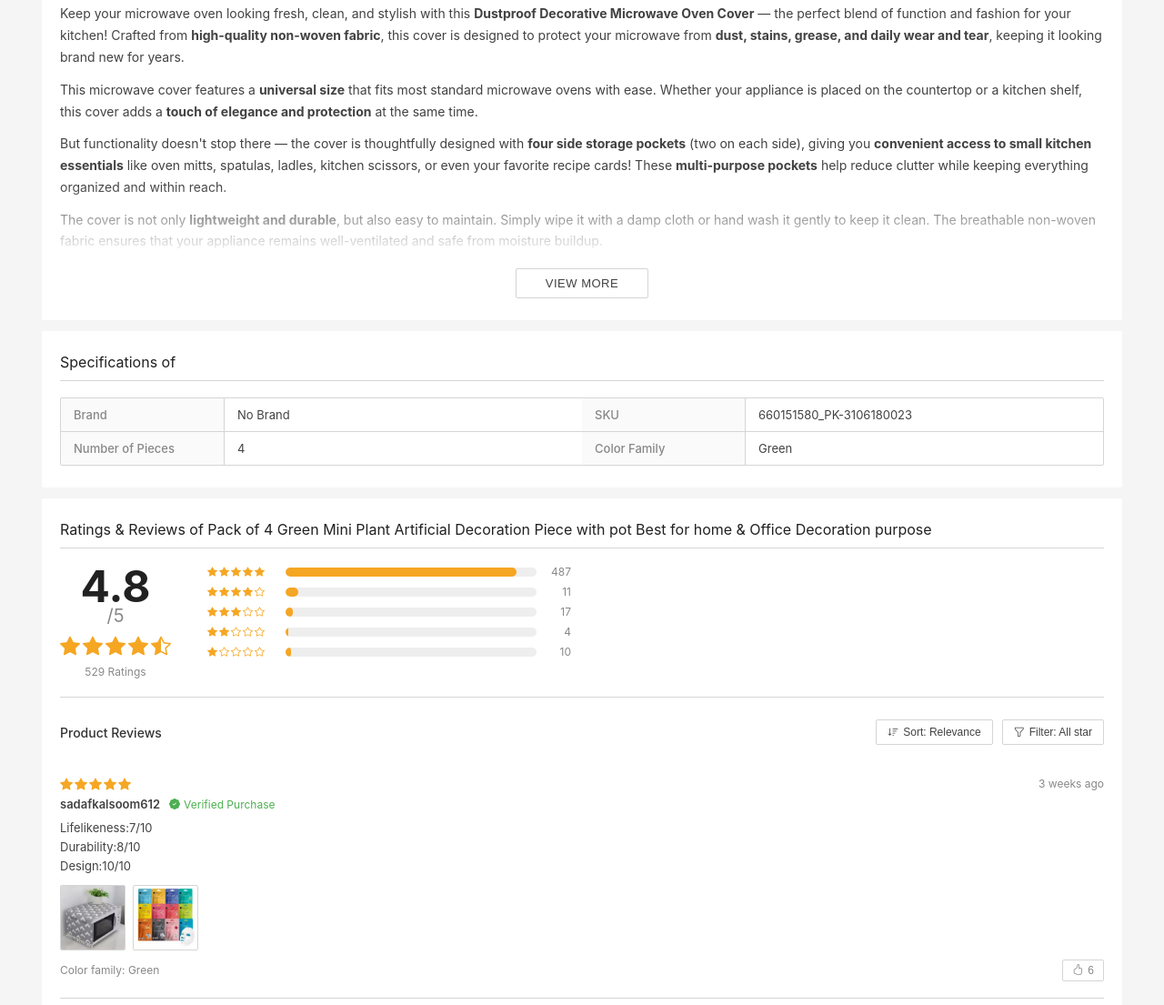
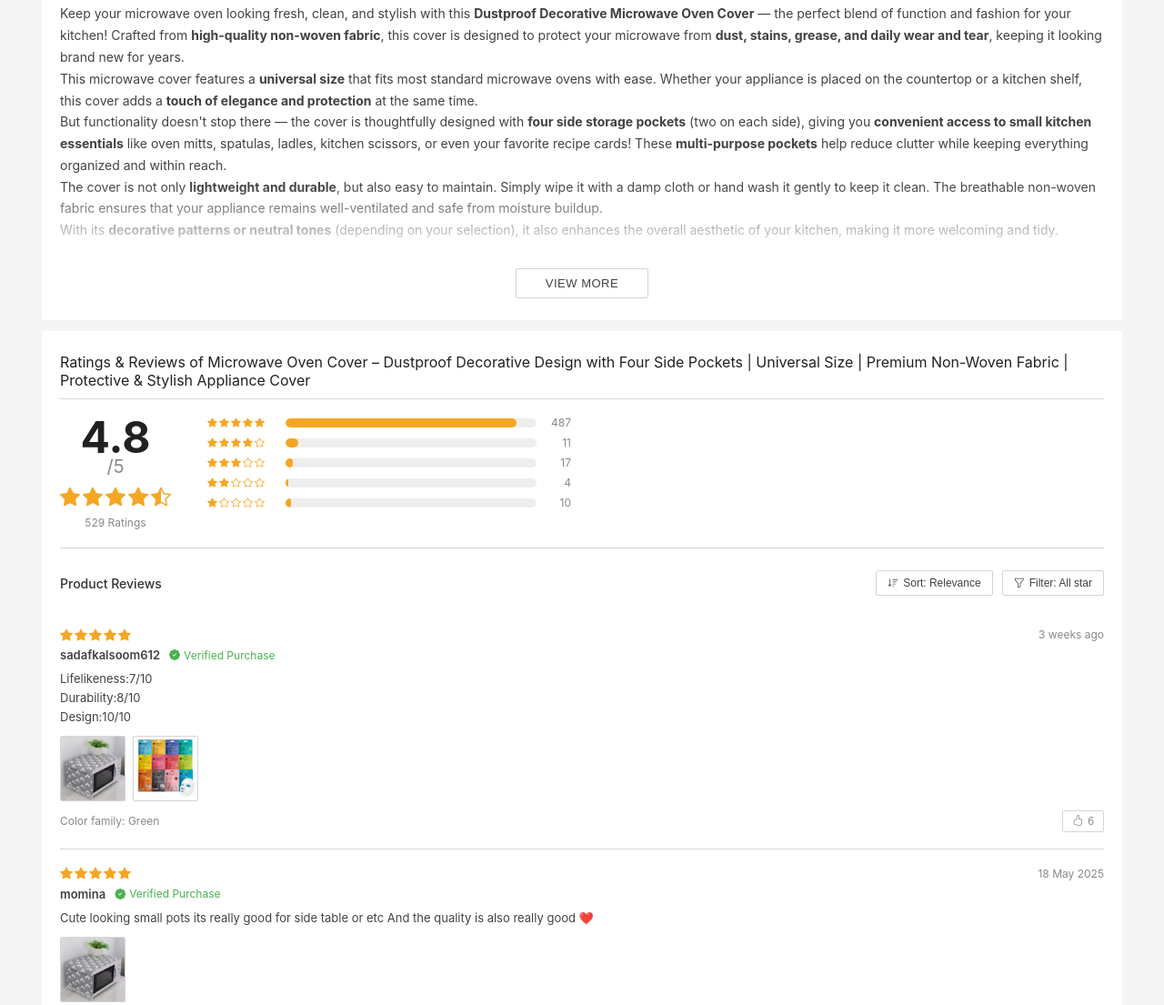
Before and after one commit to syed-hussnain-raza/Daraz-E-commerce, a plain HTML site: page product.html in a window 1280 px wide. Shown: the part 1282-2387 px from the top of the page at 91% size. Drawn offline with nearby package versions, Linux system fonts and the light colour scheme; a web font is replaced by a local one.

Commit message:
html page updated for changes

```diff
--- a/product.html
+++ b/product.html
@@ -326,7 +326,7 @@
             <!-- Return & Warranty -->
             <div class="pd-card">
               <div class="pd-card-header">
-                Return &amp; Warranty
+                Return & Warranty
                 <i class="bi bi-info-circle"></i>
               </div>
               <div class="pd-return-row">
@@ -403,7 +403,7 @@
                 ovens (measure before purchase for the best fit).
               </li>
               <li>
-                ✅ Dustproof &amp; Grease-Resistant: Shields your microwave from
+                ✅ Dustproof & Grease-Resistant: Shields your microwave from
                 kitchen grime, dust, and oil splatters.
               </li>
               <li>
@@ -419,8 +419,8 @@
                 when needed.
               </li>
               <li>
-                ✅ Lightweight &amp; Foldable: Easy to put on, remove, or store
-                when not in use.
+                ✅ Lightweight & Foldable: Easy to put on, remove, or store when
+                not in use.
               </li>
               <li>
                 ✅ Multipurpose Use: Can also be used to cover other small
@@ -439,17 +439,15 @@
                   Crafted from <strong>high-quality non-woven fabric</strong>,
                   this cover is designed to protect your microwave from
                   <strong>dust, stains, grease, and daily wear and tear</strong
-                  >, keeping it looking brand new for years.
-                </p>
-                <p>
+                  >, keeping it looking brand new for years. <br />
+
                   This microwave cover features a
                   <strong>universal size</strong> that fits most standard
                   microwave ovens with ease. Whether your appliance is placed on
                   the countertop or a kitchen shelf, this cover adds a
                   <strong>touch of elegance and protection</strong> at the same
-                  time.
-                </p>
-                <p>
+                  time. <br />
+
                   But functionality doesn't stop there — the cover is
                   thoughtfully designed with
                   <strong>four side storage pockets</strong> (two on each side),
@@ -458,30 +456,58 @@
                   like oven mitts, spatulas, ladles, kitchen scissors, or even
                   your favorite recipe cards! These
                   <strong>multi-purpose pockets</strong> help reduce clutter
-                  while keeping everything organized and within reach.
-                </p>
-                <p>
+                  while keeping everything organized and within reach. <br />
+
                   The cover is not only
                   <strong>lightweight and durable</strong>, but also easy to
                   maintain. Simply wipe it with a damp cloth or hand wash it
                   gently to keep it clean. The breathable non-woven fabric
                   ensures that your appliance remains well-ventilated and safe
-                  from moisture buildup.
-                </p>
-                <p>
+                  from moisture buildup. <br />
+
                   With its
                   <strong>decorative patterns or neutral tones</strong>
                   (depending on your selection), it also enhances the overall
                   aesthetic of your kitchen, making it more welcoming and tidy.
                 </p>
 
-                <!-- Product image inside description (partially visible before View More) -->
+                <!-- Product image inside description -->
                 <div class="pd-desc-img-wrap">
                   <img
                     src="assets/products/just-for-you/dustproof.png"
                     alt="Product detail image"
                     class="pd-desc-img"
                   />
+                  <img
+                    src="assets/products/just-for-you/dustproof.png"
+                    alt="Product detail image"
+                    class="pd-desc-img"
+                  />
+                </div>
+
+                <!-- Specifications -->
+                <div class="pd-specs-card" id="specs">
+                  <h2 class="pd-section-title">Specifications of</h2>
+
+                  <div class="pd-specs-grid">
+                    <div class="pd-spec-row">
+                      <span class="pd-spec-key">Brand</span>
+                      <span class="pd-spec-val">No Brand</span>
+                    </div>
+                    <div class="pd-spec-row">
+                      <span class="pd-spec-key">SKU</span>
+                      <span class="pd-spec-val">496678790_PK-2377159099</span>
+                    </div>
+                  </div>
+
+                  <div class="pd-box-row my-4">
+                    <span class="pd-spec-key">What's in the box</span>
+                    <div class="pd-box-val">
+                      1xMicrowave Oven Cover – Dustproof Decorative Design with
+                      Four Side Pockets | Universal Size | Premium Non-Woven
+                      Fabric | Protective & Stylish Appliance Cover
+                    </div>
+                  </div>
                 </div>
               </div>
 
@@ -497,35 +523,12 @@
             </div>
           </div>
 
-          <!-- Specifications -->
-          <div class="pd-section-card" id="specs">
-            <h2 class="pd-section-title">Specifications of</h2>
-            <div class="pd-specs-grid">
-              <div class="pd-spec-row">
-                <span class="pd-spec-key">Brand</span>
-                <span class="pd-spec-val">No Brand</span>
-              </div>
-              <div class="pd-spec-row">
-                <span class="pd-spec-key">SKU</span>
-                <span class="pd-spec-val">660151580_PK-3106180023</span>
-              </div>
-              <div class="pd-spec-row">
-                <span class="pd-spec-key">Number of Pieces</span>
-                <span class="pd-spec-val">4</span>
-              </div>
-              <div class="pd-spec-row">
-                <span class="pd-spec-key">Color Family</span>
-                <span class="pd-spec-val">Green</span>
-              </div>
-            </div>
-          </div>
-
           <!-- Ratings & Reviews -->
           <div class="pd-section-card" id="reviews">
             <h2 class="pd-section-title">
-              Ratings &amp; Reviews of Pack of 4 Green Mini Plant Artificial
-              Decoration Piece with pot Best for home &amp; Office Decoration
-              purpose
+              Ratings & Reviews of Microwave Oven Cover – Dustproof Decorative
+              Design with Four Side Pockets | Universal Size | Premium Non-Woven
+              Fabric | Protective & Stylish Appliance Cover
             </h2>
 
             <div class="pd-ratings-overview">
@@ -907,7 +910,7 @@
               <ul class="footer-list">
                 <li><a href="#">Help Center</a></li>
                 <li><a href="#">How to Buy</a></li>
-                <li><a href="#">Returns &amp; Refunds</a></li>
+                <li><a href="#">Returns & Refunds</a></li>
                 <li><a href="#">Contact Us</a></li>
               </ul>
             </div>
@@ -915,7 +918,7 @@
               <h3 class="footer-heading">Daraz</h3>
               <ul class="footer-list">
                 <li><a href="#">About Us</a></li>
-                <li><a href="#">Terms &amp; Conditions</a></li>
+                <li><a href="#">Terms & Conditions</a></li>
                 <li><a href="#">Privacy Policy</a></li>
                 <li><a href="#">Sell on Daraz</a></li>
               </ul>
@@ -1009,6 +1012,5 @@
     </a>
 
     <script src="main.js"></script>
-    <script src="product.js"></script>
   </body>
 </html>
```
